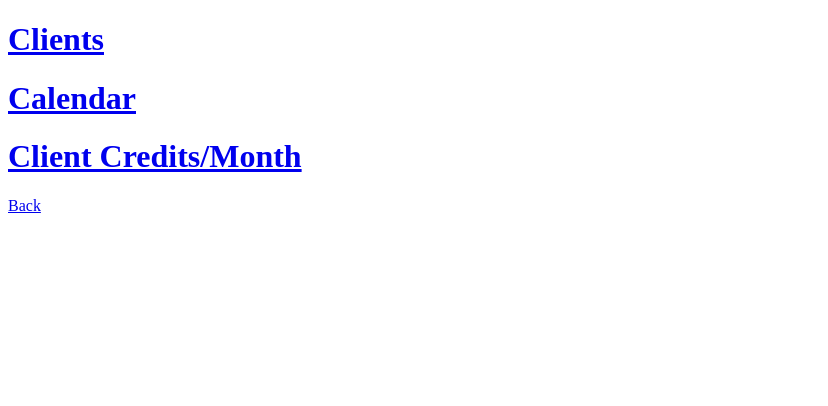
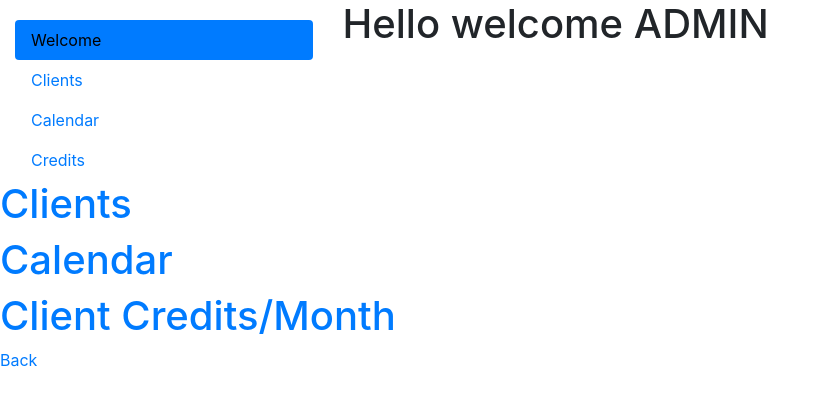
Before and after one commit to OnyxMemory/cohort1-cSpace, a Flask app: page /admin in a window 1280 px wide. Shown: the top 406 px of the page, without its empty margins (0-828 px from the left). Run offline with Flask 2, Linux system fonts and the light colour scheme; parts of the project's set-up code (start-up, migrations or seed data) failed here and were passed over; some libraries are stand-ins or nearby versions.

Commit message:
admin page update

```diff
--- a/src/templates/admin_nav.html
+++ b/src/templates/admin_nav.html
@@ -5,8 +5,47 @@
     <meta name="viewport" content="width=device-width, initial-scale=1.0">
     <meta http-equiv="X-UA-Compatible" content="ie=edge">
     <title>Administration Page</title>
+    <link rel="stylesheet" href="resources/css/admin_nav.css">
+    <link rel="stylesheet" href="https://stackpath.bootstrapcdn.com/bootstrap/4.1.3/css/bootstrap.min.css" integrity="sha384-MCw98/SFnGE8fJT3GXwEOngsV7Zt27NXFoaoApmYm81iuXoPkFOJwJ8ERdknLPMO" crossorigin="anonymous">
+    <script src="https://code.jquery.com/jquery-3.3.1.slim.min.js" integrity="sha384-q8i/X+965DzO0rT7abK41JStQIAqVgRVzpbzo5smXKp4YfRvH+8abtTE1Pi6jizo" crossorigin="anonymous"></script>
+    <script src="https://cdnjs.cloudflare.com/ajax/libs/popper.js/1.14.3/umd/popper.min.js" integrity="sha384-ZMP7rVo3mIykV+2+9J3UJ46jBk0WLaUAdn689aCwoqbBJiSnjAK/l8WvCWPIPm49" crossorigin="anonymous"></script>
+    <script src="https://stackpath.bootstrapcdn.com/bootstrap/4.1.3/js/bootstrap.min.js" integrity="sha384-ChfqqxuZUCnJSK3+MXmPNIyE6ZbWh2IMqE241rYiqJxyMiZ6OW/JmZQ5stwEULTy" crossorigin="anonymous"></script>
 </head>
 <body>
+    <div class="row">
+        <div class="col-3">
+            <div class="nav flex-column nav-pills" id="v-pills-tab" role="tablist" aria-orientation="vertical">
+            <a class="nav-link active" id="v-pills-home-tab" data-toggle="pill" href="#v-pills-home" role="tab" aria-controls="v-pills-home" aria-selected="true">Welcome</a>
+            <a class="nav-link" id="v-pills-profile-tab" data-toggle="pill" href="#v-pills-profile" role="tab" aria-controls="v-pills-profile" aria-selected="false">Clients</a>
+            <a class="nav-link" id="v-pills-messages-tab" data-toggle="pill" href="#v-pills-messages" role="tab" aria-controls="v-pills-messages" aria-selected="false">Calendar</a>
+            <a class="nav-link" id="v-pills-settings-tab" data-toggle="pill" href="#v-pills-settings" role="tab" aria-controls="v-pills-settings" aria-selected="false">Credits</a>
+            </div>
+        </div>
+        <div class="col-8">
+            <div class="tab-content" id="v-pills-tabContent">
+            <div class="tab-pane fade show active" id="v-pills-home" role="tabpanel" aria-labelledby="v-pills-home-tab">
+                <h1>Hello welcome ADMIN</h1>
+
+
+
+            </div>
+            <div class="tab-pane fade" id="v-pills-profile" role="tabpanel" aria-labelledby="v-pills-profile-tab">...</div>
+            <div class="tab-pane fade" id="v-pills-messages" role="tabpanel" aria-labelledby="v-pills-messages-tab">
+
+
+
+
+            </div>
+            <div class="tab-pane fade" id="v-pills-settings" role="tabpanel" aria-labelledby="v-pills-settings-tab">...</div>
+            </div>
+        </div>
+    </div>
+
+
+
+
+
+
     <a href="clients"><h1>Clients</h1></a>
     <a href="calendar"><h1>Calendar</h1></a>
     <a href="credits"><h1>Client Credits/Month</h1></a>
--- /dev/null
+++ b/src/templates/resources/css/admin_nav.css
@@ -0,0 +1,8 @@
+#v-pills-home-tab {
+    color: black
+}
+
+.col-3 {
+    margin-top: 20px;
+    margin-left: 15px;
+}
```
